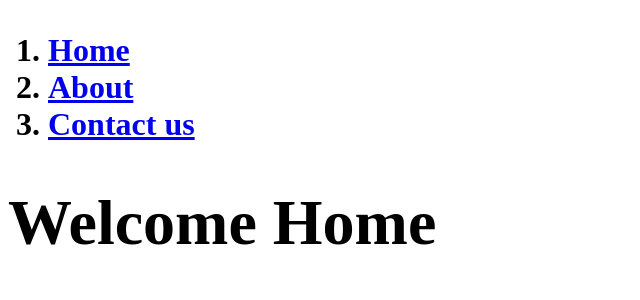
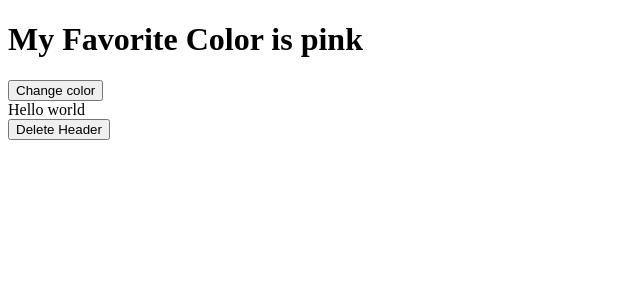
Before and after one commit to Deeksha-Singh1/ReactJs-Practice, a React (Create React App) app in the folder myapp/: page / in a window 1280 px wide. Shown: the top 300 px of the page, without its empty margins (0-640 px from the left). Built offline with nearby package versions, Linux system fonts and the light colour scheme.

Commit message:
react js practice

```diff
--- /dev/null
+++ b/myapp/src/LifeCycleMethods/App.js
@@ -0,0 +1,16 @@
+import React, { Component } from 'react'
+import LifeCycleA from './LifeCycleA'
+import Product from './Product'
+
+export class App extends Component {
+  render() {
+    return (
+      <div>
+        {/* <LifeCycleA/> */}
+        <Product favCol = {'pink'}/>
+      </div>
+    )
+  }
+}
+
+export default App
--- /dev/null
+++ b/myapp/src/LifeCycleMethods/LifeCycleA.jsx
@@ -0,0 +1,35 @@
+import React, { Component } from 'react'
+import LifeCycleB from './LifeCycleB'
+
+export class LifeCycleA extends Component {
+  constructor(props) {
+    super(props)
+
+    this.state = {
+       name:'Deeksha'
+    }
+
+    console.log("LifecycleA : constructor")
+  }
+
+  static getDerivedStateFromProps(props,state){
+    console.log("LifecycleA : getDerivedStateFromProps");
+    return null;
+  }
+
+  componentDidMount(){
+    console.log("LifecycleA : componentDidMount");
+  }
+
+   render() {
+    console.log("LifecycleA : render")
+     return (
+       <div>
+        LifecycleA
+        <LifeCycleB/>
+       </div>
+     )
+   }
+}
+
+export default LifeCycleA
--- /dev/null
+++ b/myapp/src/LifeCycleMethods/LifeCycleB.jsx
@@ -0,0 +1,33 @@
+import React, { Component } from 'react'
+
+export class LifeCycleB extends Component {
+  constructor(props) {
+    super(props)
+
+    this.state = {
+       name:'Deeksha'
+    }
+
+    console.log("LifecycleB : constructor")
+  }
+
+  static getDerivedStateFromProps(props,state){
+    console.log("LifecycleB : getDerivedStateFromProps");
+    return null;
+  }
+
+  componentDidMount(){
+    console.log("LifecycleB : componentDidMount");
+  }
+
+   render() {
+    console.log("LifecycleB : render")
+     return (
+       <div>
+        LifecycleB
+       </div>
+     )
+   }
+}
+
+export default LifeCycleB
--- /dev/null
+++ b/myapp/src/LifeCycleMethods/Product.jsx
@@ -0,0 +1,87 @@
+import React, { Component } from 'react'
+
+export class Product extends Component {
+
+  constructor(props) {
+    super(props);
+
+    this.state = {
+       favoriteColor : "red",
+       show : true
+    };
+  };
+
+  componentDidMount(){
+    setTimeout(()=>{
+      this.setState({favoriteColor : 'yellow'})
+    },1000)
+    console.log("color mounted");
+  }
+
+ static getDerivedStateFromProps(props , state){
+  console.log("color getDerivedState");
+    return {favoriteColor : props.favCol};
+
+  }
+
+getSnapshotBeforeUpdate(prevProps, prevState){
+  return document.querySelector('h1').innerHTML = "Before update the fav color was " + prevState.favoriteColor;
+}
+
+componentDidUpdate(){
+  console.log("color updated");
+  document.querySelector('h1').innerHTML = "After update the fav color is " + this.state.favoriteColor;
+}
+
+ shouldComponentUpdate(){
+  return false;
+ }
+
+  changeColor = () => {
+
+    this.setState(
+      {favoriteColor : 'blue'}
+    );
+
+  }
+
+  delHeader = () => {
+    this.setState({
+      show:false
+    });
+  }
+
+  render() {
+
+    let myHeader ;
+    if(this.state.show){
+      myHeader = <Child/>
+    };
+
+    return (
+      <div>
+        <h1>My Favorite Color is {this.state.favoriteColor}</h1>
+
+        <button type='button' onClick={this.changeColor}>Change color</button>
+        {myHeader}
+        <button onClick={this.delHeader}>Delete Header</button>
+      </div>
+    )
+  }
+}
+
+export default Product
+
+
+
+class Child extends Component {
+  componentWillUnmount(){
+    console.log("header unmounted");
+    alert("this component named header is about to be unmounted")
+  }
+  render() {
+    return (
+      <div> Hello world </div>
+    );
+  }
+}
--- a/myapp/src/index.js
+++ b/myapp/src/index.js
@@ -1,10 +1,10 @@
 import React from 'react';
 import ReactDOM from 'react-dom/client';
-import App from './RoutingComponent/App';
+import App from './LifeCycleMethods/App';
 
 const root = ReactDOM.createRoot(document.getElementById('root'));
 root.render(
-  <React.StrictMode>
+
     <App />
-  </React.StrictMode>
+
 );
```
